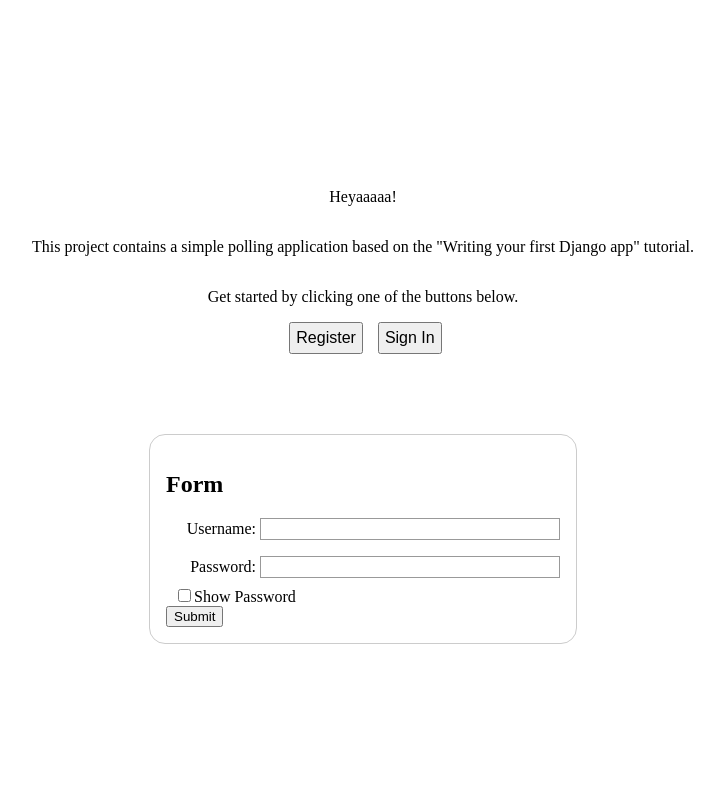
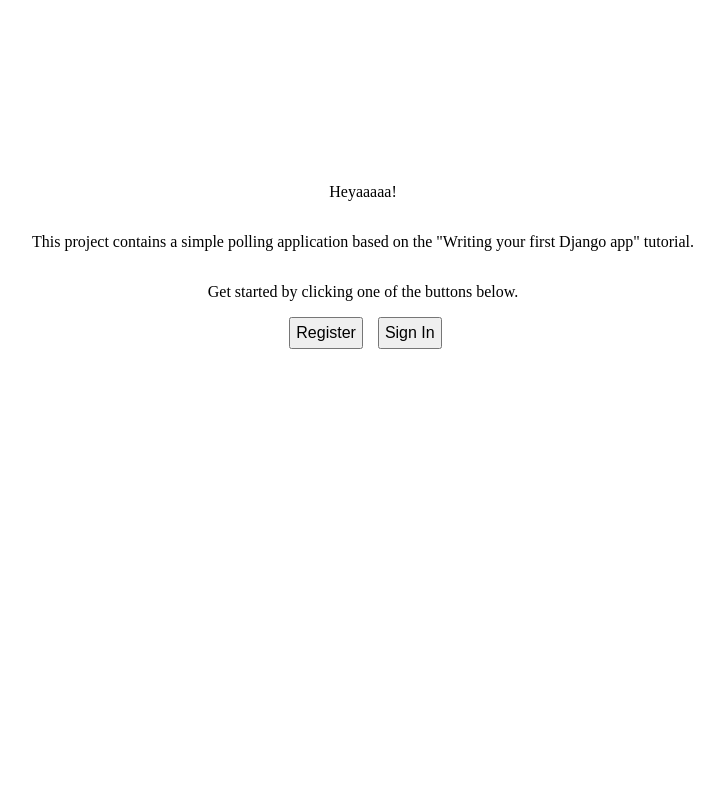
Before and after one commit to ileskaa/csb-project-1, a Django app: page / in a window 1280 px wide. Shown: the whole page, without its empty margins (277-1001 px from the left). Run offline with Django 5.2, Linux system fonts and the light colour scheme.

Commit message:
Update styling

```diff
--- a/static/csbproject/style.css
+++ b/static/csbproject/style.css
@@ -10,14 +10,17 @@ body {
 .button-wrapper {
   margin-bottom: 5em;
 }
-button {
+button, .submit-btn {
   font-size: 16px;
   padding: 5px;
   margin: 0 3px;
 }
+.submit-btn {
+  float: right;
+}
 
 form {
-    display: inline-block;
+  visibility: hidden;
   /* Form outline */
   padding: 1em;
   border: 1px solid #ccc;
```
Lines whose indentation alone changed are shown as unchanged.
